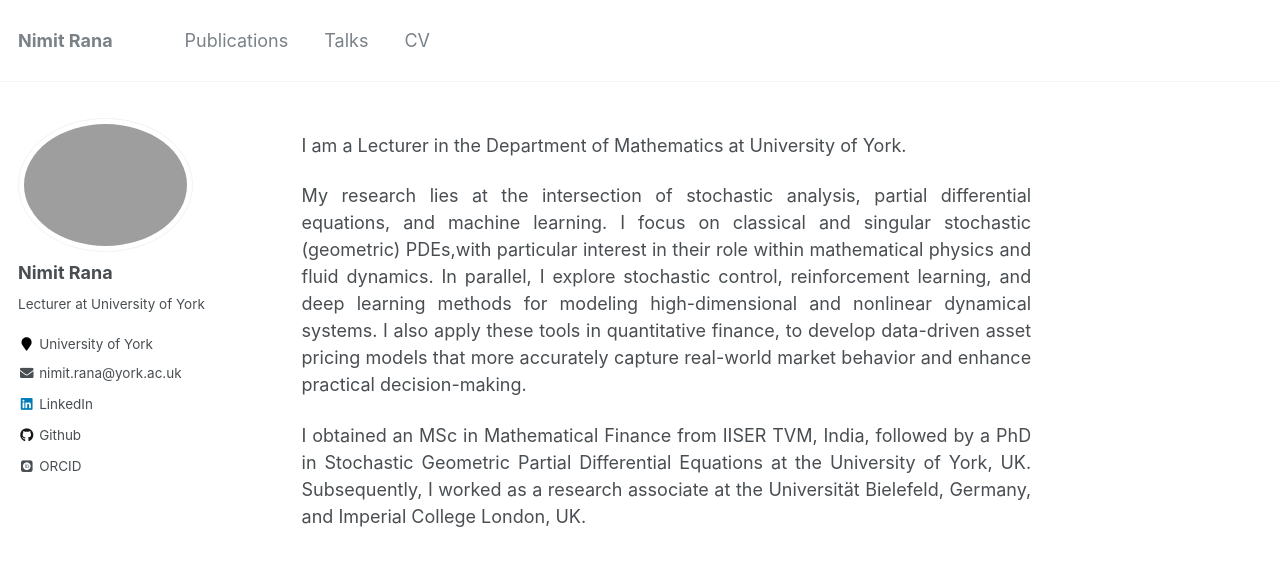
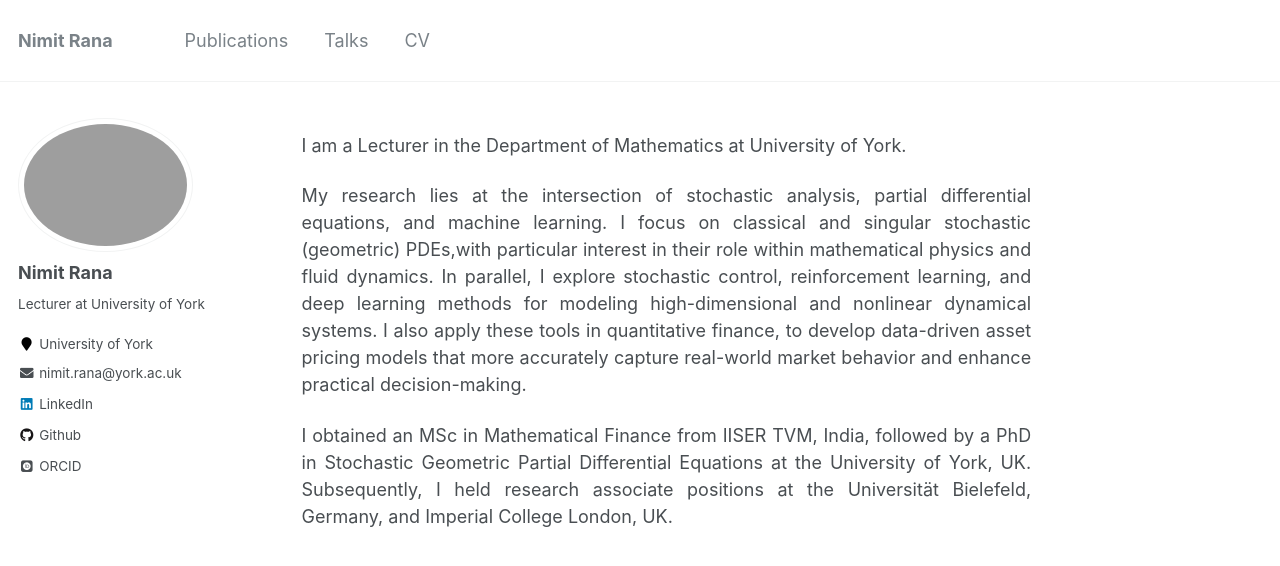
Before and after one commit to rananimit/rananimit.github.io, a Jekyll site: the page built from _pages/about.md, in a window 1280 px wide. Shown: the top 566 px of the page. Built offline with Jekyll 4.4.1, drawn with Linux system fonts in a browser that asks for light colours; some web fonts are replaced.

Commit message:
Update about.md

```diff
--- a/_pages/about.md
+++ b/_pages/about.md
@@ -29,7 +29,7 @@ My research lies at the intersection of stochastic analysis, partial differentia
 </p>
 
 <p>
-I obtained an MSc in Mathematical Finance from IISER TVM, India, followed by a PhD in Stochastic Geometric Partial Differential Equations at the University of York, UK. Subsequently, I worked as a research associate at the Universität Bielefeld, Germany, and Imperial College London, UK.
+I obtained an MSc in Mathematical Finance from IISER TVM, India, followed by a PhD in Stochastic Geometric Partial Differential Equations at the University of York, UK. Subsequently, I held research associate positions at the Universität Bielefeld, Germany, and Imperial College London, UK.
 </p>
 
 </div>
```
